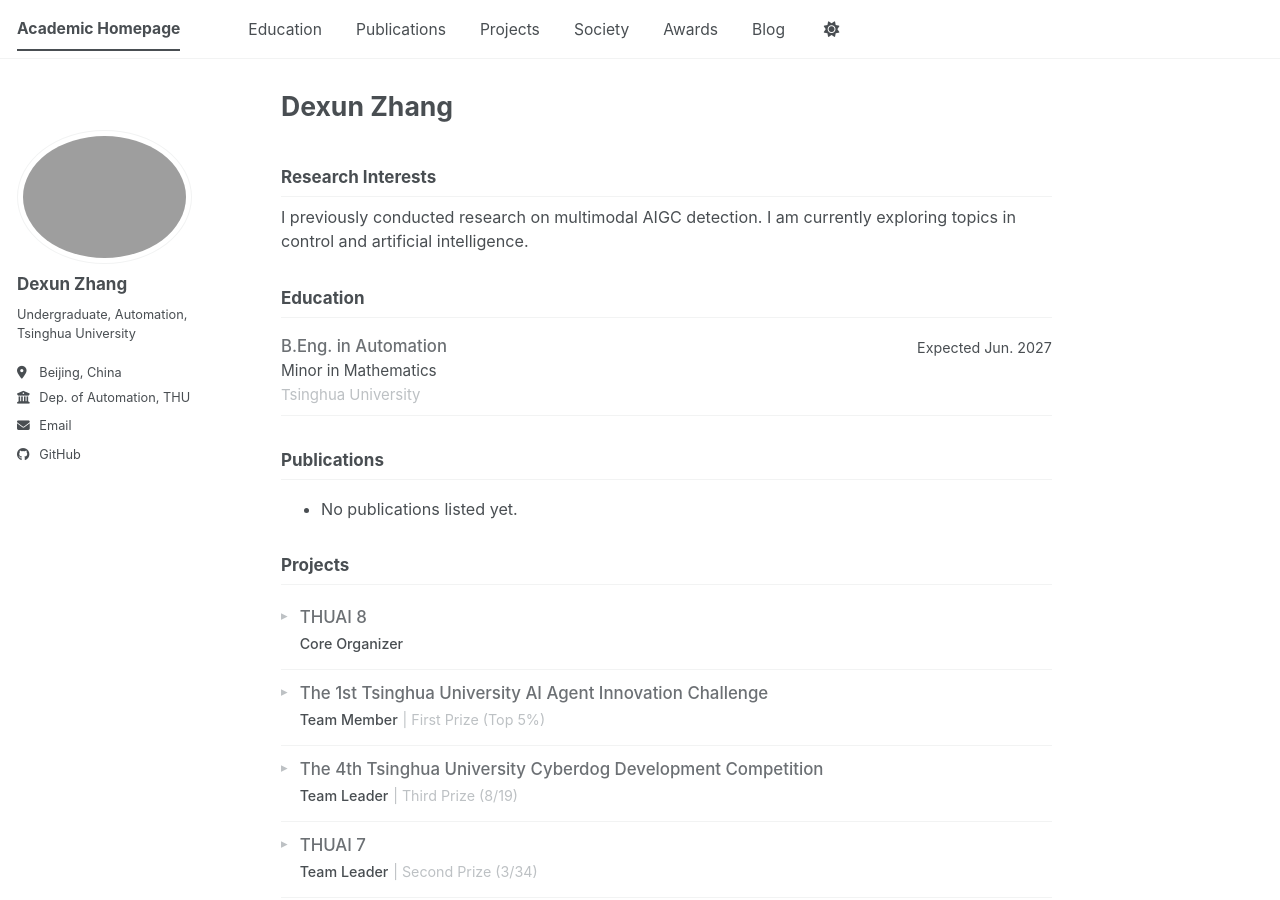
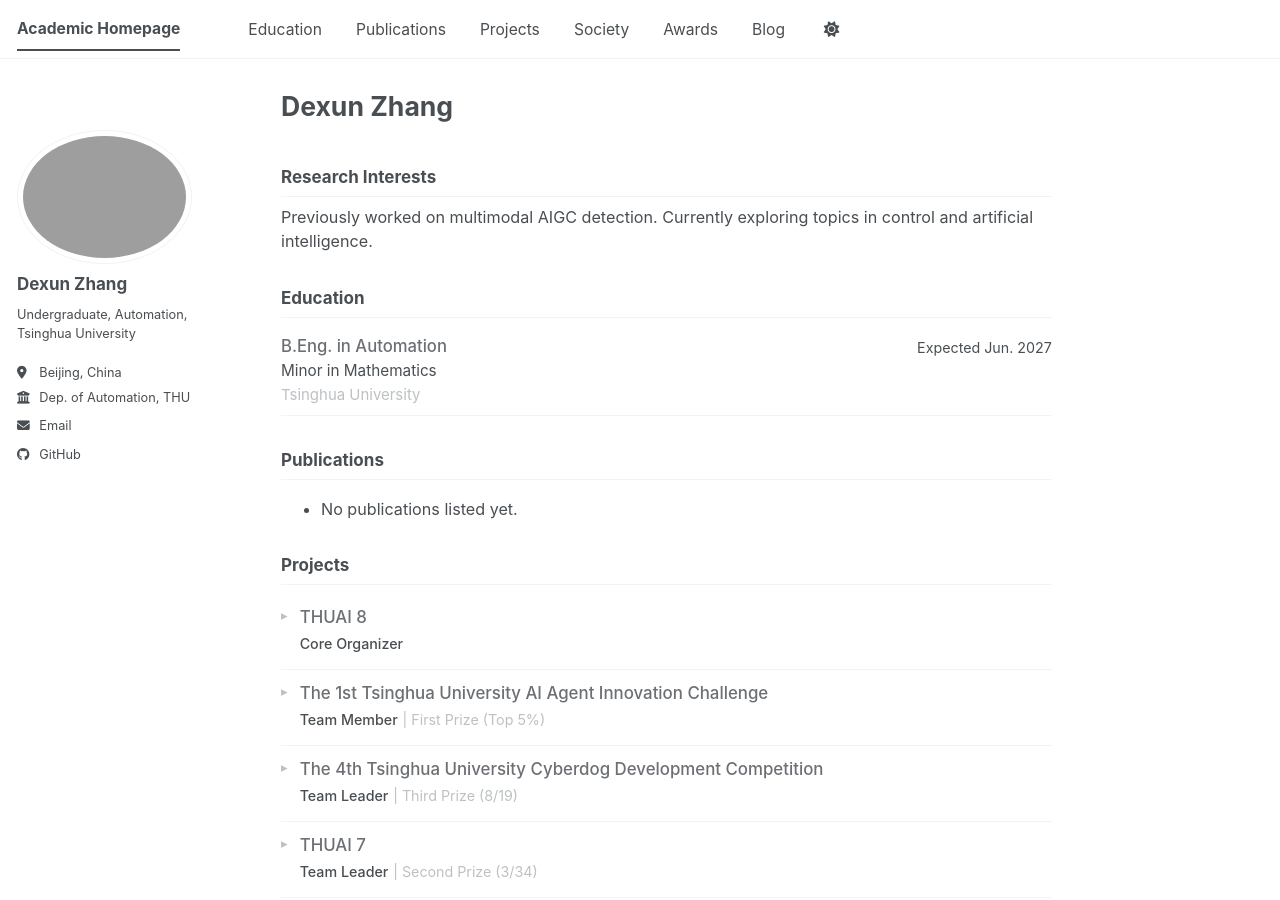
Before and after one commit to PsephurusGladius/academicpages, a Jekyll site: the page built from _pages/about.md, in a window 1280 px wide and 900 px high. Built offline with Jekyll 4.4.1, drawn with Linux system fonts in a browser that asks for light colours; our own code applies the rules of GitHub Pages for plain Markdown files; a script bundle is joined from its source files by our own code; library files that are not in the unit come from our copies.

Commit message:
interests added

```diff
--- a/_pages/about.md
+++ b/_pages/about.md
@@ -10,8 +10,8 @@
 ## Research Interests {#research}
 
 <p>
-  I previously conducted research on multimodal AIGC detection.
-  I am currently exploring topics in control and artificial intelligence.
+  Previously worked on multimodal AIGC detection.
+  Currently exploring topics in control and artificial intelligence.
 </p>
 
 ## Education {#education}
```
